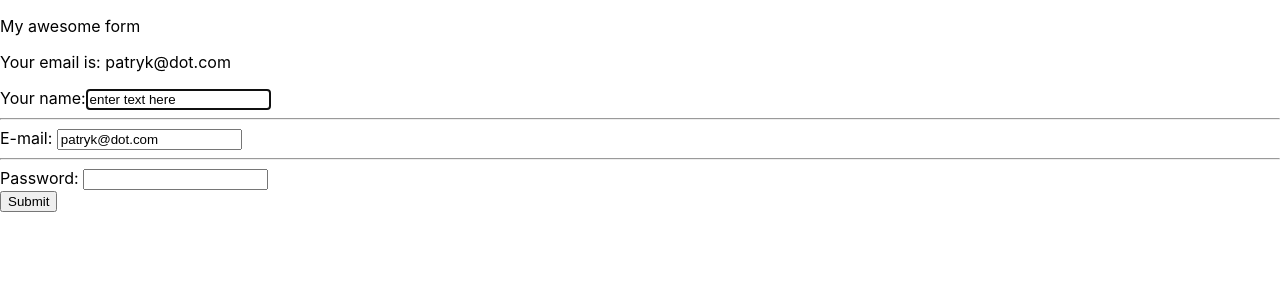
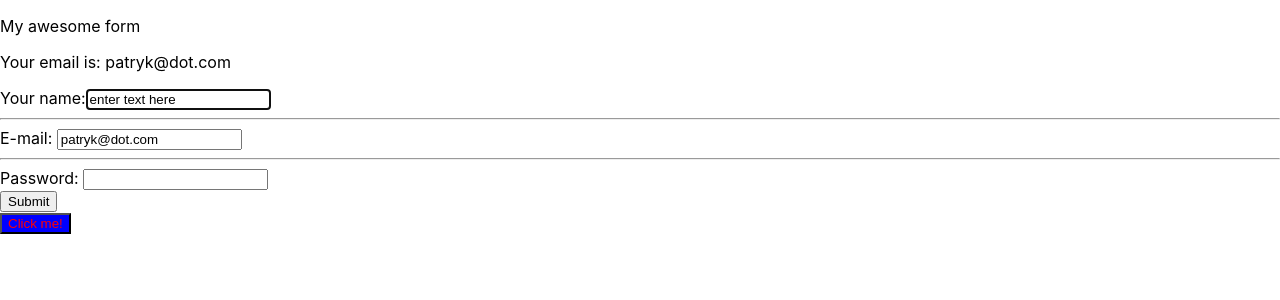
Before and after one commit to patrykomiotek/ocd-workshops, a React (Create React App) app: page / in a window 1280 px wide. Shown: the top 300 px of the page. Built offline with nearby package versions, Linux system fonts and the light colour scheme.

Commit message:
Magic button

```diff
--- /dev/null
+++ b/src/components/MagicButton/MagicButton.jsx
@@ -0,0 +1,29 @@
+import { useEffect, useRef } from 'react';
+
+function MagicButton(props) {
+  const buttonRef = useRef(null);
+  const { children, color, bgColor, onClick } = props;
+
+  useEffect(() => {
+    if (buttonRef.current) {
+      buttonRef.current.style.backgroundColor = 'blue';
+    }
+  }, []);
+
+  const buttonStyle = {
+    color, // color: color,
+    backgroundColor: bgColor,
+  }
+
+  return (
+    <button ref={buttonRef} style={buttonStyle} onClick={onClick}>
+      {children}
+    </button>
+  );
+}
+
+MagicButton.defaultProps = {
+  color: "red",
+}
+
+export { MagicButton };
--- /dev/null
+++ b/src/components/MagicButton/index.jsx
@@ -0,0 +1 @@
+export { MagicButton } from './MagicButton';
--- a/src/components/RegistrationForm/RegistrationForm.jsx
+++ b/src/components/RegistrationForm/RegistrationForm.jsx
@@ -1,5 +1,6 @@
 import { useState, useEffect, useRef } from 'react';
 import { Text } from '../Text';
+import { MagicButton } from '../MagicButton';
 
 function RegistrationForm() {
   const [isValid, setIsValid] = useState(false);
@@ -138,6 +139,9 @@ function RegistrationForm() {
       <div>
         <input type="submit" />
       </div>
+      <div>
+        <MagicButton>Click me!</MagicButton>
+      </div>
     </form>
   );
 }
```
Also changed, not shown: 1 other file (tests, documents, lock files or other folders).
